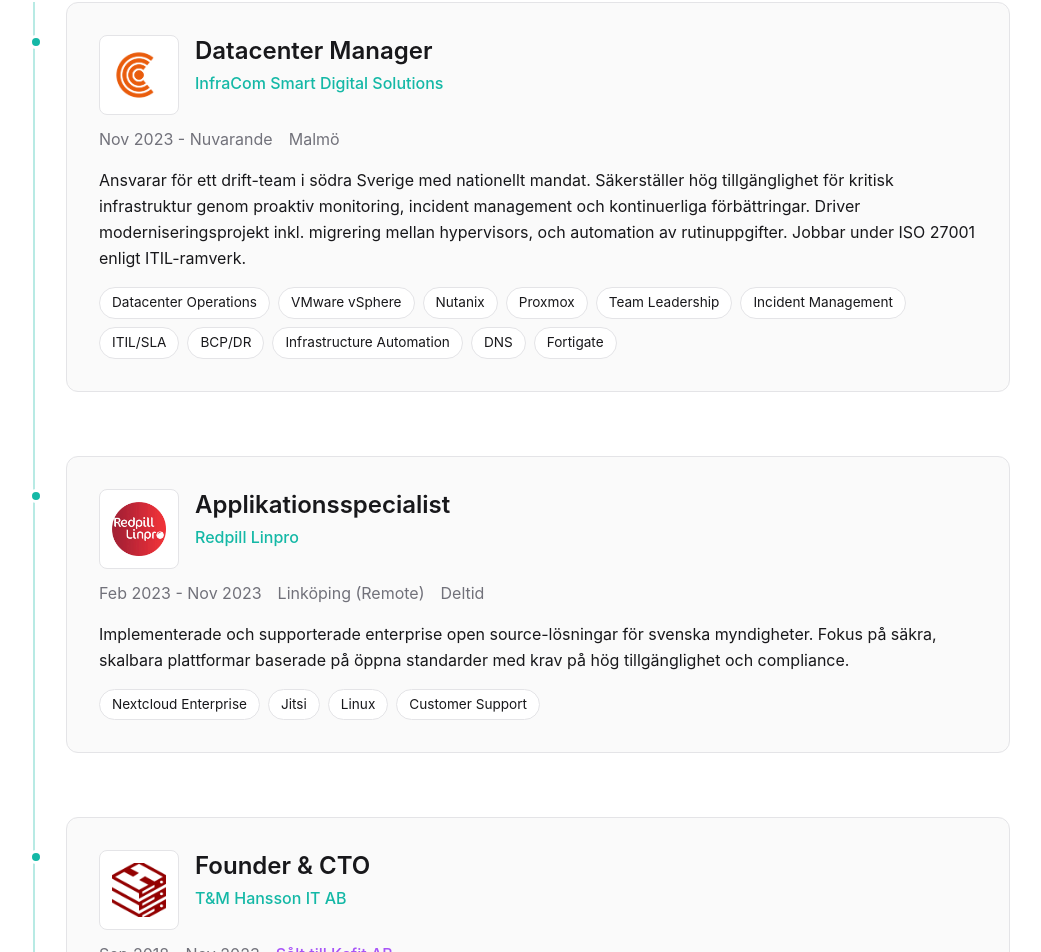
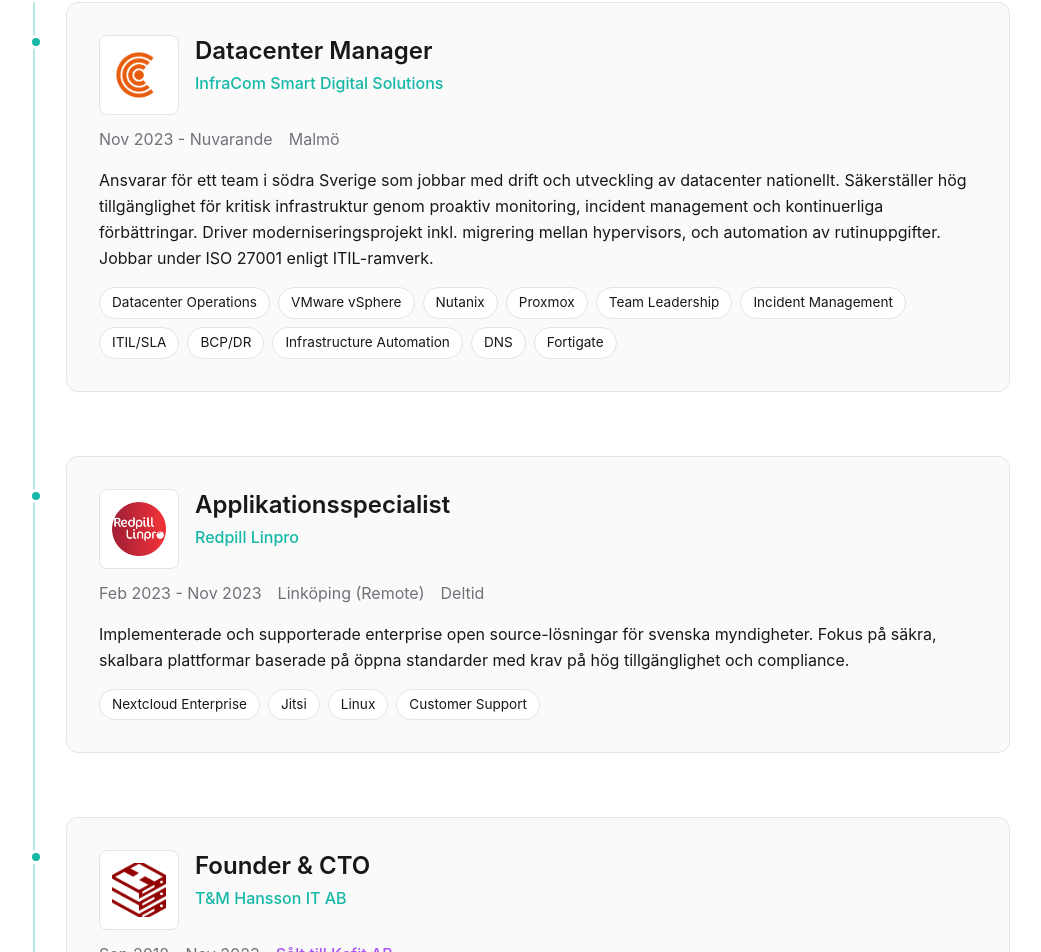
Before and after one commit to enoch85/enoch85.github.io, a Next.js app: page / in a window 1280 px wide. Shown: the part 841-1793 px from the top of the page, without its empty margins (126-1167 px from the left). Built offline with nearby package versions, Linux system fonts and the light colour scheme.

Commit message:
more text changes

```diff
--- a/components/Experience.tsx
+++ b/components/Experience.tsx
@@ -63,7 +63,7 @@
       company: 'InfraCom Smart Digital Solutions',
       period: 'Nov 2023 - Nuvarande',
       location: 'Malmö',
-      description: 'Ansvarar för ett drift-team i södra Sverige med nationellt mandat. Säkerställer hög tillgänglighet för kritisk infrastruktur genom proaktiv monitoring, incident management och kontinuerliga förbättringar. Driver moderniseringsprojekt inkl. migrering mellan hypervisors, och automation av rutinuppgifter. Jobbar under ISO 27001 enligt ITIL-ramverk.',
+      description: 'Ansvarar för ett team i södra Sverige som jobbar med drift och utveckling av datacenter nationellt. Säkerställer hög tillgänglighet för kritisk infrastruktur genom proaktiv monitoring, incident management och kontinuerliga förbättringar. Driver moderniseringsprojekt inkl. migrering mellan hypervisors, och automation av rutinuppgifter. Jobbar under ISO 27001 enligt ITIL-ramverk.',
       skills: ['Datacenter Operations', 'VMware vSphere', 'Nutanix', 'Proxmox', 'Team Leadership', 'Incident Management', 'ITIL/SLA', 'BCP/DR', 'Infrastructure Automation', 'DNS', 'Fortigate'],
       logo: '/infracom-logo.png',
       logoAlt: 'InfraCom',
@@ -84,7 +84,7 @@
       company: 'T&M Hansson IT AB',
       period: 'Sep 2018 - Nov 2023',
       highlight: 'Sålt till Kafit AB',
-      description: 'Grundade och drev IT-konsultbolag specialiserat på open source-infrastruktur och automation. Maintainer för Nextclouds officiella VM (100+ nedladdningar/dag globalt). Utvecklade automatiserade deployment-lösningar för flera virtualiseringsplattformar. Supporterade kunder över hela världen. Sålde bolaget till Kafit AB 2021 och fortsatte som CTO under transition.',
+      description: 'Grundade och drev IT-konsultbolag specialiserat på open source-infrastruktur och automation. Maintainer för Nextclouds officiella VM (100+ nedladdningar/dag globalt). Utvecklade automatiserade deployment-lösningar för flera virtualiseringsplattformar. Supporterade kunder över hela världen. Sålde bolaget till Kafit AB 2021.',
       skills: ['Entrepreneurship', 'Infrastructure as Code', 'Bash Automation', 'Open Source Maintenance', 'Business Development'],
       logo: '/hanssonit-logo.png',
       logoAlt: 'T&M Hansson IT',
```
